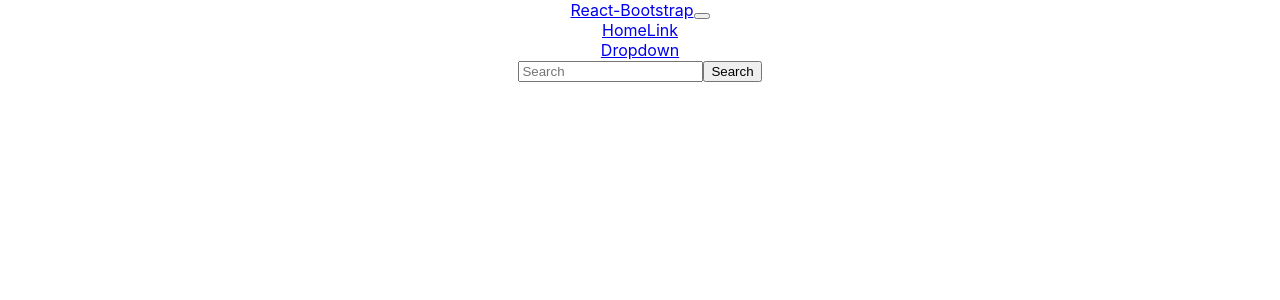
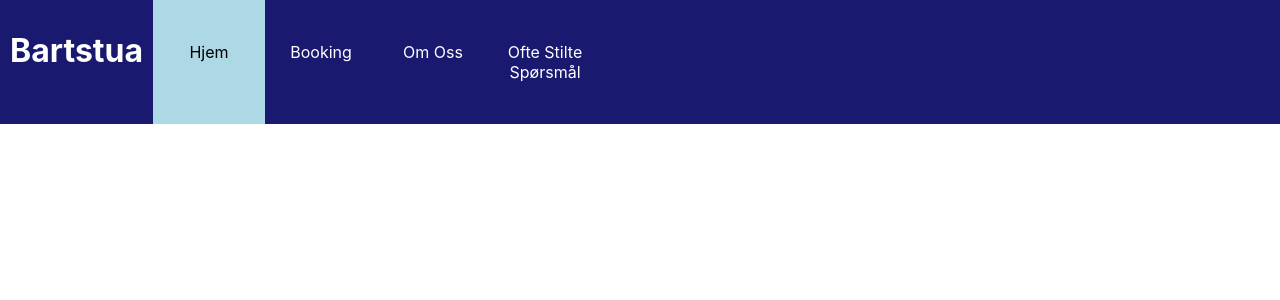
Before and after one commit to Garasje-folka/bartstua, a React (Create React App) app: page / in a window 1280 px wide. Shown: the top 300 px of the page. Built offline with nearby package versions, Linux system fonts and the light colour scheme.

Commit message:
Created header with vanilla CSS (#2)

```diff
--- a/package.json
+++ b/package.json
@@ -10,11 +10,13 @@
     "@types/node": "^12.0.0",
     "@types/react": "^17.0.0",
     "@types/react-dom": "^17.0.0",
+    "@types/react-router-dom": "^5.1.7",
     "bootstrap": "^5.0.1",
     "firebase": "^8.6.1",
     "react": "^17.0.2",
     "react-bootstrap": "^1.6.0",
     "react-dom": "^17.0.2",
+    "react-router-dom": "^5.2.0",
     "react-scripts": "4.0.3",
     "typescript": "^4.2.4",
     "web-vitals": "^1.0.1"
--- a/src/App.tsx
+++ b/src/App.tsx
@@ -1,65 +1,9 @@
-import React from 'react';
-import logo from './logo.svg';
-import { FunctionComponent } from "react";
-import './App.css';
+import React from "react";
+import "./App.css";
+import Header from "./header";
 
-import { Navbar, NavItem, NavDropdown, Nav, Form, Button, FormControl } from 'react-bootstrap';
+const App = () => {
+  return <Header />;
+};
 
-class App extends React.Component {
-  render() {
-    return (
-      <div className="App">
-       <Navbar bg="light" expand="lg">
-  <Navbar.Brand href="#home">React-Bootstrap</Navbar.Brand>
-  <Navbar.Toggle aria-controls="basic-navbar-nav" />
-  <Navbar.Collapse id="basic-navbar-nav">
-    <Nav className="mr-auto">
-      <Nav.Link href="#home">Home</Nav.Link>
-      <Nav.Link href="#link">Link</Nav.Link>
-      <NavDropdown title="Dropdown" id="basic-nav-dropdown">
-        <NavDropdown.Item href="#action/3.1">Action</NavDropdown.Item>
-        <NavDropdown.Item href="#action/3.2">Another action</NavDropdown.Item>
-        <NavDropdown.Item href="#action/3.3">Something</NavDropdown.Item>
-        <NavDropdown.Divider />
-        <NavDropdown.Item href="#action/3.4">Separated link</NavDropdown.Item>
-      </NavDropdown>
-    </Nav>
-    <Form inline>
-      <FormControl type="text" placeholder="Search" className="mr-sm-2" />
-      <Button variant="outline-success">Search</Button>
-    </Form>
-  </Navbar.Collapse>
-</Navbar>
-      </div>
-    );
-  }
-}
-
-/*
-function App() {
-  return (
-    <div className="App">
-      <header className="App-header">
-        <img src={logo} className="App-logo" alt="logo" />
-        <p>
-          Edit <code>src/App.tsx</code> and save to reload.
-        </p>
-        <a
-          className="App-link"
-          href="https://reactjs.org"
-          target="_blank"
-          rel="noopener noreferrer"
-        >
-          Learn React
-        </a>
-      </header>
-    </div>
-  );
-}
-
-//import Navbar from "react-bootstrap/Navbar";
-const Home = () => {
-  return <h1>Home Page</h1>;
-}
-*/
 export default App;
--- /dev/null
+++ b/src/header.css
@@ -0,0 +1,37 @@
+ul {
+  list-style-type: none;
+  margin: 0;
+  padding: 0;
+  overflow: hidden;
+  background-color: midnightblue;
+  display: flex;
+}
+
+li {
+  float: left;
+}
+
+a {
+  display: block;
+  height: 100%;
+  width: 80px;
+  padding: 42px 16px;
+  color: white;
+  text-align: center;
+  text-decoration: none;
+}
+
+li a:hover {
+  background-color: black;
+}
+
+h1 {
+  color: white;
+  padding: 10px;
+}
+
+.active,
+.active:hover {
+  background-color: lightblue;
+  color: black;
+}
--- /dev/null
+++ b/src/header.tsx
@@ -0,0 +1,35 @@
+import "./header.css";
+import { useLocation, Link } from "react-router-dom";
+
+interface IPath {
+  text: string;
+  path: string;
+}
+
+const Header = () => {
+  const currentPath: string = useLocation().pathname;
+
+  const paths: IPath[] = [
+    { text: "Hjem", path: "/" },
+    { text: "Booking", path: "/BookingPage" },
+    { text: "Om Oss", path: "/AboutUsPage" },
+    { text: "Ofte Stilte Spørsmål", path: "/FAQPage" },
+  ];
+
+  return (
+    <ul>
+      <li>
+        <h1>Bartstua</h1>
+      </li>
+      {paths.map(({ text, path }) => (
+        <li key={path}>
+          <Link to={path} className={currentPath === path ? "active" : ""}>
+            {text}
+          </Link>
+        </li>
+      ))}
+    </ul>
+  );
+};
+
+export default Header;
```
Also changed, not shown: src/index.tsx (+9 -9 lines).
